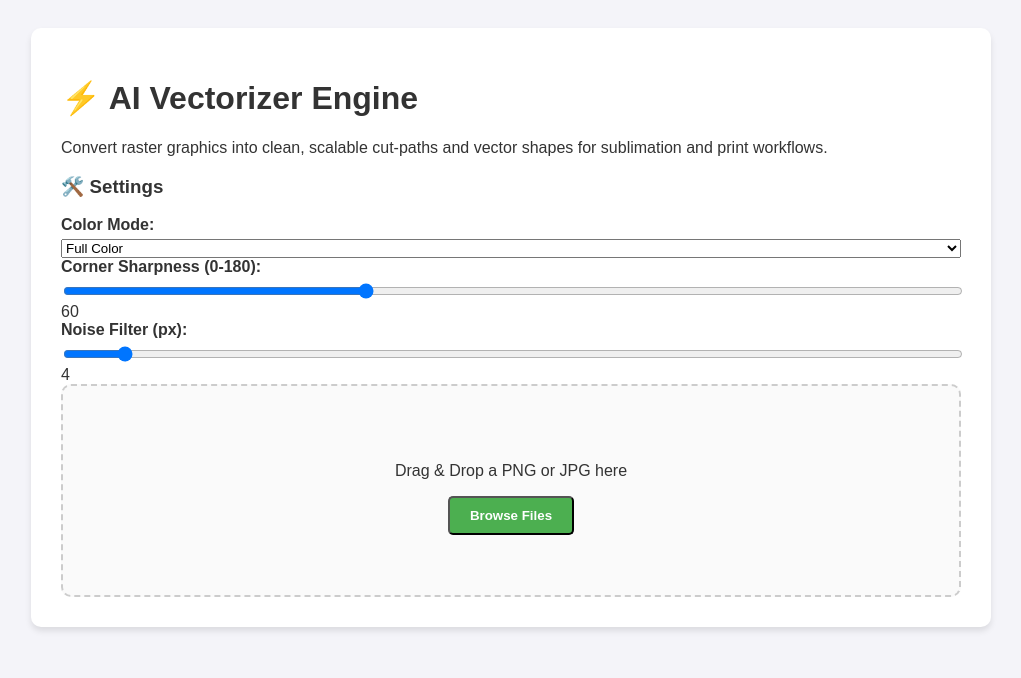
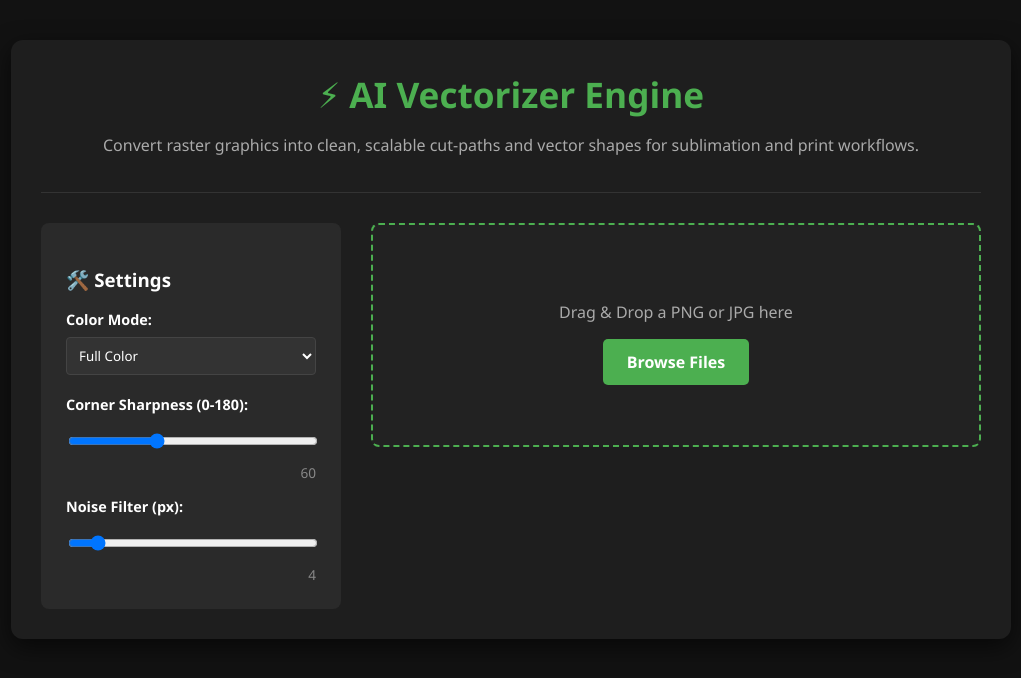
Before and after one commit to Jcodei6/vectorrastirize, a Flask app: page / in a window 1280 px wide. Shown: the top 678 px of the page, without its empty margins (129-1150 px from the left). Run offline with Flask 3, Linux system fonts and the light colour scheme.

Commit message:
Revamp styles for dark mode and layout
Refactor CSS styles for dark mode and layout improvements.

```diff
--- a/static/style.css
+++ b/static/style.css
@@ -1,57 +1,22 @@
-body {
-    font-family: Arial, sans-serif;
-    background-color: #f4f4f9;
-    color: #333;
-    padding: 20px;
-}
-.container {
-    max-width: 900px;
-    margin: 0 auto;
-    background: white;
-    padding: 30px;
-    border-radius: 10px;
-    box-shadow: 0 4px 6px rgba(0,0,0,0.1);
-}
-.main-workspace {
-    display: flex;
-    gap: 30px;
-    margin-top: 20px;
-}
-.controls-panel, .upload-panel {
-    flex: 1;
-}
-.form-group {
-    margin-bottom: 20px;
-}
-label {
-    display: block;
-    margin-bottom: 5px;
-    font-weight: bold;
-}
-select, input[type="range"] {
-    width: 100%;
-}
-.drop-zone {
-    border: 2px dashed #ccc;
-    border-radius: 10px;
-    padding: 60px 20px;
-    text-align: center;
-    cursor: pointer;
-    background: #fafafa;
-    transition: border-color 0.3s;
-}
-.drop-zone:hover {
-    border-color: #666;
-}
-.btn {
-    display: inline-block;
-    padding: 10px 20px;
-    background: #4CAF50;
-    color: white;
-    text-decoration: none;
-    border-radius: 5px;
-    font-weight: bold;
-}
-.hidden {
-    display: none !important;
-}
+* { box-sizing: border-box; font-family: 'Segoe UI', Tahoma, Geneva, Verdana, sans-serif; }
+body { background-color: #121212; color: #ffffff; margin: 0; padding: 40px 20px; display: flex; justify-content: center; }
+.container { width: 100%; max-width: 1000px; background: #1e1e1e; padding: 30px; border-radius: 12px; box-shadow: 0 8px 24px rgba(0,0,0,0.6); }
+header { text-align: center; margin-bottom: 30px; border-bottom: 1px solid #333; padding-bottom: 20px; }
+h1 { margin: 0; color: #4CAF50; font-size: 2.2rem; }
+p { color: #aaaaaa; }
+.app-layout { display: flex; gap: 30px; flex-wrap: wrap; }
+.sidebar { width: 300px; background: #2a2a2a; padding: 25px; border-radius: 8px; flex-shrink: 0; }
+.sidebar label { display: block; margin-top: 15px; margin-bottom: 8px; font-weight: bold; font-size: 0.9rem;}
+.sidebar select, .sidebar input[type="range"] { width: 100%; margin-bottom: 5px; padding: 8px; border-radius: 4px; background: #333; color: white; border: 1px solid #444; }
+.sidebar span { font-size: 0.85rem; color: #888; display: block; text-align: right; }
+.main-content { flex-grow: 1; min-width: 300px; display: flex; flex-direction: column; gap: 20px; }
+.drop-zone { border: 2px dashed #4CAF50; padding: 60px 20px; text-align: center; border-radius: 8px; background: #222; transition: 0.3s; cursor: pointer; }
+.drop-zone.dragover { background: #2a3d2a; border-color: #81c784; }
+.btn { background: #4CAF50; color: white; border: none; padding: 12px 24px; cursor: pointer; border-radius: 5px; font-weight: bold; font-size: 16px; transition: 0.2s;}
+.btn:hover { background: #45a049; }
+.btn.success { background: #2196F3; width: 100%; margin-top: 20px; font-size: 1.1rem; padding: 15px;}
+.btn.success:hover { background: #1976D2; }
+.hidden { display: none !important; }
+#loading { text-align: center; padding: 50px; background: #222; border-radius: 8px; color: #4CAF50; font-weight: bold; }
+#svg-container { background: #ffffff; padding: 20px; border-radius: 6px; display: flex; justify-content: center; align-items: center; background-image: radial-gradient(#e0e0e0 1px, transparent 1px); background-size: 20px 20px; }
+#svg-container svg { max-width: 100%; max-height: 450px; width: auto; height: auto; display: block; }
```
